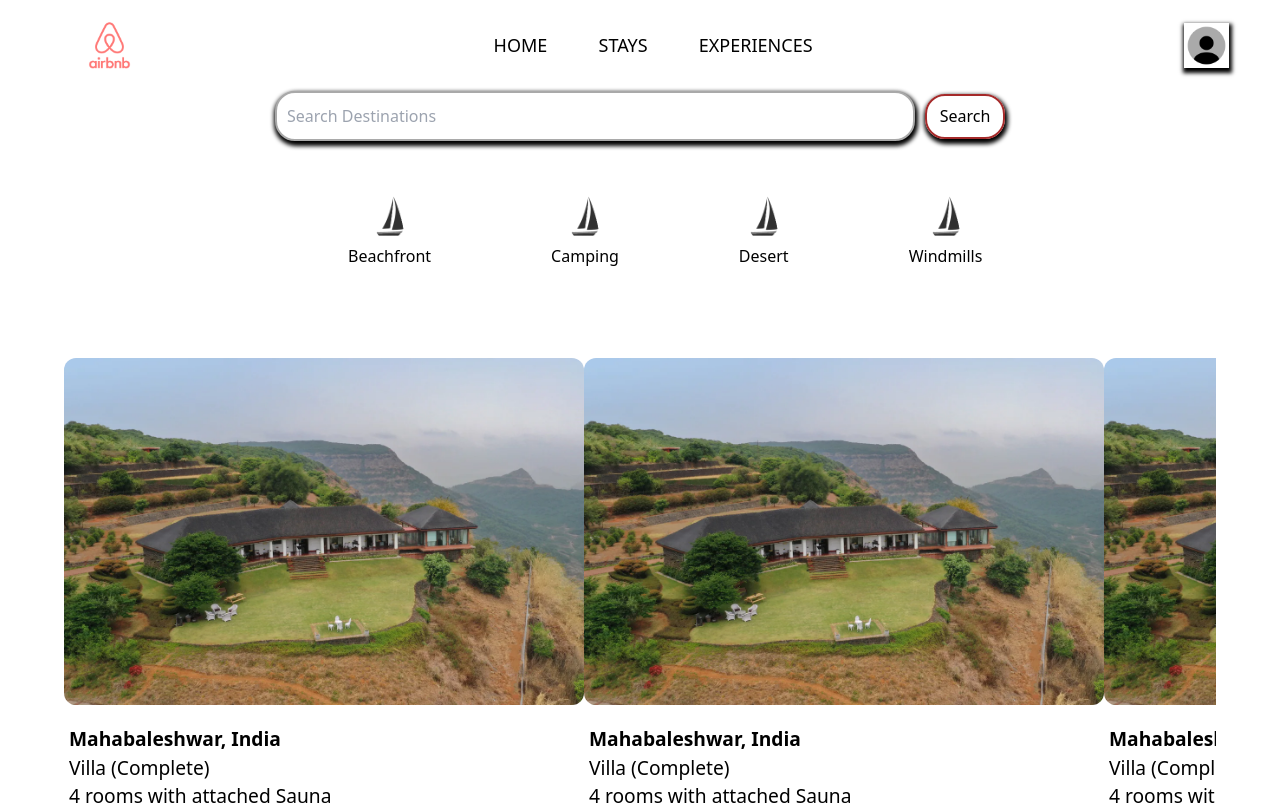
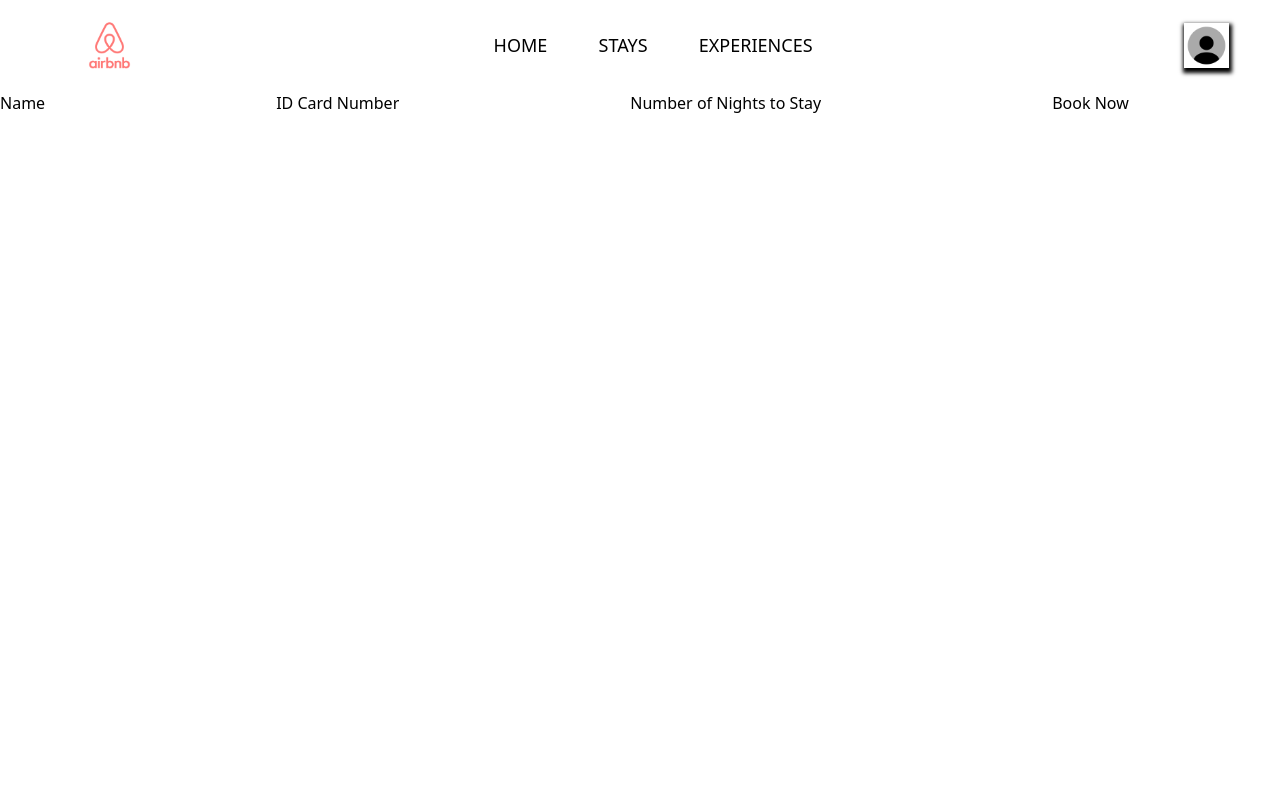
Before and after one commit to AlphaAhmad/AirBnb_clone_Bscs22025, a React (Vite) app: page /BookingPage in a window 1280 px wide. Shown: the top 805 px of the page. Built offline with nearby package versions, Linux system fonts and the light colour scheme.

Commit message:
Booking page added | cards rendering from backend

```diff
--- a/src/jsx files/App.jsx
+++ b/src/jsx files/App.jsx
@@ -1,16 +1,26 @@
 //import { useState } from 'react'
 //import reactLogo from './assets/react.svg'
 //import viteLogo from '/vite.svg'
-import Website from './website.jsx';
+import Homepage from './homepage.jsx';
+// import { createBrowserRouter, RouterProvider } from 'react-router-dom'
+import { BrowserRouter as Router, Routes, Route } from 'react-router-dom'
+import BookingPage from './BookingPage.jsx';
 //import Navbar from './nav.jsx';
 //import './index.css';
 
 function App()
 {
-    return(
-        <Website/>
-    )
-
+return (
+    <>
+        <Router>
+            <Routes>
+                <Route exact path='/BookingPage' element={<BookingPage />}></Route>
+                <Route exact path='/' element={<Homepage/>}></Route>
+                {/* <Route exact path='/login' element={<Login />}></Route> */}
+            </Routes>
+        </Router>
+    </>
+)
 }
 
 export default App
--- /dev/null
+++ b/src/jsx files/BookingForm.jsx
@@ -0,0 +1,20 @@
+
+function BookingForm()
+{
+    return(
+        <form action="/Booking" method="post">
+            <label htmlFor="name">Name</label>
+            <input id="name" name="name" type="text" required />
+
+            <label htmlFor="idCardNumber">ID Card Number</label>
+            <input id="idCardNumber" name="idCardNumber" type="number" required />
+
+            <label htmlFor="nightsToStay">Number of Nights to Stay</label>
+            <input id="nightsToStay" name="nightsToStay" type="number" required />
+
+            <button type="submit">Book Now</button>
+        </form>
+    )
+}
+
+export default BookingForm;
--- /dev/null
+++ b/src/jsx files/BookingPage.jsx
@@ -0,0 +1,15 @@
+import Navbar from './nav.jsx';
+import BookingForm from './BookingForm.jsx';
+function BookingPage() {
+
+    return (
+        <div>
+            <Navbar />
+            <BookingForm />
+        </div>
+    );
+
+}
+
+
+export default BookingPage;
--- a/src/jsx files/card.jsx
+++ b/src/jsx files/card.jsx
@@ -1,4 +1,5 @@
 import { useEffect, useState } from "react";
+import { Link } from "react-router-dom"
 import "../css files/card.css"
 import PropTypes from 'prop-types';
 
@@ -30,7 +31,7 @@ function DisplayCard({ imageSrc, items }) {
                     )}
                 </ul>
             </div>
-
+            <Link to="/BookingPage"><button>BOOK IT</button></Link>
         </div>
 
     );
--- a/src/jsx files/cardRow.jsx
+++ b/src/jsx files/cardRow.jsx
@@ -1,31 +1,36 @@
 import DisplayCard from "./card.jsx"
 import "../css files/cardsRow.css"
 import { useState, useEffect } from "react";
-
+import axios from "axios"
 
 
 function Card_row() {
 
-    const card_data = [
-        {
-            imgSrc:'src/assets/images/mahelblashwar india.png',
-            items:['Mahabaleshwar, India','Villa (Complete)','4 rooms with attached Sauna','$765 per night','4.5 star'],
-        },
-        {
-            imgSrc:'src/assets/images/mahelblashwar india.png',
-            items:['Mahabaleshwar, India','Villa (Complete)','4 rooms with attached Sauna','$765 per night','4.5 star'],
-        },
-        {
-            imgSrc:'src/assets/images/mahelblashwar india.png',
-            items:['Mahabaleshwar, India','Villa (Complete)','4 rooms with attached Sauna','$765 per night','4.5 star'],
-        }
-    ];
+    // const card_data = [
+    //     {
+    //         imgSrc:'src/assets/images/mahelblashwar india.png',
+    //         items:['Mahabaleshwar, India','Villa (Complete)','4 rooms with attached Sauna','$765 per night','4.5 star'],
+    //     },
+    //     {
+    //         imgSrc:'src/assets/images/mahelblashwar india.png',
+    //         items:['Mahabaleshwar, India','Villa (Complete)','4 rooms with attached Sauna','$765 per night','4.5 star'],
+    //     },
+    //     {
+    //         imgSrc:'src/assets/images/mahelblashwar india.png',
+    //         items:['Mahabaleshwar, India','Villa (Complete)','4 rooms with attached Sauna','$765 per night','4.5 star'],
+    //     }
+    // ];
     const [data, setData] = useState([]);
     useEffect(() => {
-        //const data_to_pass = card_data.map(link => link);
-        setData(card_data);
+        // sending api request to backend to get all the cards info from database
+        axios.get("http://localhost:3000/api/listing")
+        .then((response)=>
+        {
+            console.log(response.data)
+            setData(response.data);
+        })
+        .catch((error) => console.error("Error fetching data:", error));
     }, [])
-
 
     return (
         <div className="Row">
--- a/src/jsx files/footer.jsx
+++ b/src/jsx files/footer.jsx
@@ -22,7 +22,7 @@ function Footer() {
             </ul>
             <ul className="contact-menu">
                 <li className="menu-item"><a className="menu__link" href="#">Support</a></li>
-                <li className="menu-item"><a className="menu__link" href="#">About</a></li>
+                <li className="menu-item">About<a className="menu__link" href="#"></a></li>
                 <li className="menu-item"><a className="menu__link" href="#">Hosting</a></li>
                 {/* <li className="menu-item"><a className="menu__link" href="#">Team</a></li>
                 <li className="menu-item"><a className="menu__link" href="#">Contact</a></li> */}
--- a/src/jsx files/website.jsx
+++ b/src/jsx files/homepage.jsx
@@ -4,7 +4,7 @@ import ButtonList from './buttonlist.jsx';
 import "../css files/buttonList.css"
 import Card_row from './cardRow.jsx';
 import Footer from './footer.jsx'
-function Website() {
+function Homepage() {
     return (
         <>
             <Navbar/>
@@ -17,4 +17,4 @@ function Website() {
         </>
     )
 }
-export default Website;
+export default Homepage;
```
Also changed, not shown: package.json (+11 -2 lines), src/jsx files/ListingPage.jsx (added), 1 other file (tests, documents, lock files or other folders).
